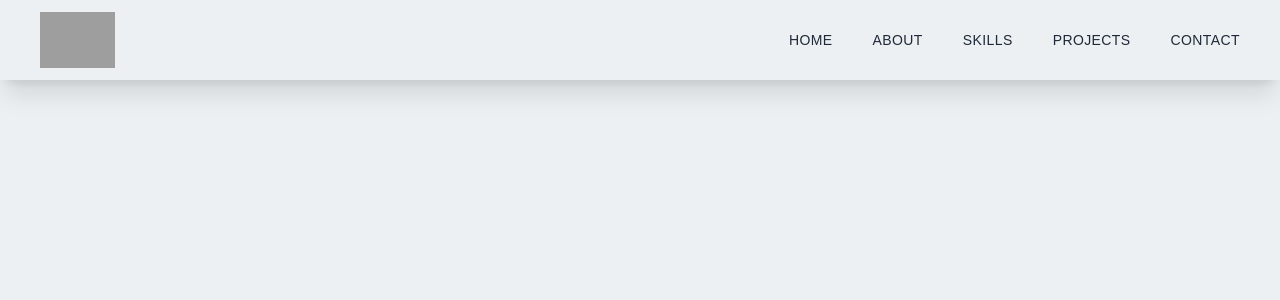
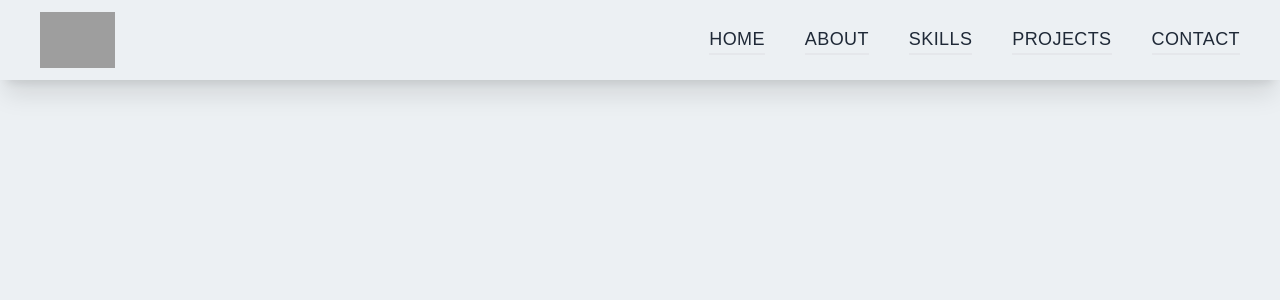
Before and after one commit to MrunalVaidya0715/MyPortfolio, a Next.js app in the folder mru-portfolio/: page / in a window 1280 px wide. Shown: the top 300 px of the page. Built offline with nearby package versions, Linux system fonts and the light colour scheme; grey boxes are pictures that could not be loaded.

Commit message:
Links new

```diff
--- a/mru-portfolio/components/Navbar.jsx
+++ b/mru-portfolio/components/Navbar.jsx
@@ -20,25 +20,25 @@ function Navbar() {
         <div>
           <ul className='hidden md:flex'>
             <Link href="/">
-              <li className='ml-10 text-sm uppercase hover:border-b'>Home</li>
+              <li className='ml-10 text-lg uppercase border-b-2 hover:text-blue-400 hover:border-b-2 hover:border-black/60 ease-in duration-300'>Home</li>
             </Link>
             <Link href="/">
-              <li className='ml-10 text-sm uppercase hover:border-b'>About</li>
+              <li className='ml-10 text-lg uppercase border-b-2 hover:text-blue-400 hover:border-b-2 hover:border-black/60 ease-in duration-300'>About</li>
             </Link>
             <Link href="/">
-              <li className='ml-10 text-sm uppercase hover:border-b'>Skills</li>
+              <li className='ml-10 text-lg uppercase border-b-2 hover:text-blue-400 hover:border-b-2 hover:border-black/60 ease-in duration-300'>Skills</li>
             </Link>
             <Link href="/">
-              <li className='ml-10 text-sm uppercase hover:border-b'>Projects</li>
+              <li className='ml-10 text-lg uppercase border-b-2 hover:text-blue-400 hover:border-b-2 hover:border-black/60 ease-in duration-300'>Projects</li>
             </Link>
             <Link href="/">
-              <li className='ml-10 text-sm uppercase hover:border-b'>Contact</li>
+              <li className='ml-10 text-lg uppercase border-b-2 hover:text-blue-400 hover:border-b-2 hover:border-black/60 ease-in duration-300'>Contact</li>
             </Link>
 
           </ul>
-          <div onClick={handleNav} className='md:hidden mr-8'>
+          <div onClick={handleNav} className='md:hidden mr-8 cursor-pointer'>
 
-            <AiOutlineMenu size={25} />
+            <AiOutlineMenu size={25} className="hover:text-blue-400 ease-in duration-200" />
           </div>
 
 
@@ -65,7 +65,7 @@ function Navbar() {
 
 
           </div>
-          <div className='py-4 flex flex-col justify-between'>
+          <div className='py-4  flex flex-col justify-between'>
             <ul className='uppercase ' >
               <Link href='/'>
                 <li className='py-3 m-3 text-sm hover:text-blue-400 hover:font-bold  ease-in-out duration-300'>Home</li>
@@ -84,31 +84,33 @@ function Navbar() {
               </Link>
 
             </ul>
-            <div className=''>
-              <p className='uppercase tracking-widest text-[#5651e5]'>Let's Connect</p>
+
+          </div>
+          <div className='flex flex-col absolute bottom-10'>
+              <p className='uppercase pl-2 tracking-widest text-[#5651e5]'>Let's Connect</p>
               <div>
                 <div className='flex justify-between items-center w-full  sm:w-[85%]'>
                   <div className='rounded-full shadow-lg shadow-gray-300 p-3 cursor-pointer hover:shadow-gray-400 hover:scale-110 ease-in duration-300'>
-                    <FaLinkedinIn />
+                    <FaLinkedinIn size={20} />
                   </div>
                   <div className='rounded-full shadow-lg shadow-gray-300 p-3 cursor-pointer hover:shadow-gray-400 hover:scale-110 ease-in duration-300'>
-                    <FaInstagram />
+                    <FaInstagram size={20}/>
                   </div>
                   <div className='rounded-full shadow-lg shadow-gray-300 p-3 cursor-pointer hover:shadow-gray-400 hover:scale-110 ease-in duration-300'>
-                    <FaGithub />
+                    <FaGithub size={20}/>
                   </div>
                   <div className='rounded-full shadow-lg shadow-gray-300 p-3 cursor-pointer hover:shadow-gray-400 hover:scale-110 ease-in duration-300'>
-                    <AiOutlineMail />
+                    <AiOutlineMail size={20}/>
                   </div>
                   <div className='rounded-full shadow-lg shadow-gray-300 p-3 cursor-pointer hover:shadow-gray-400 hover:scale-110 ease-in duration-300'>
-                    <BsFillPersonLinesFill />
+                    <BsFillPersonLinesFill size={20}/>
                   </div>
                 </div>
               </div>
             </div>
-          </div>
 
         </div>
+
       </div>
 
 
```
